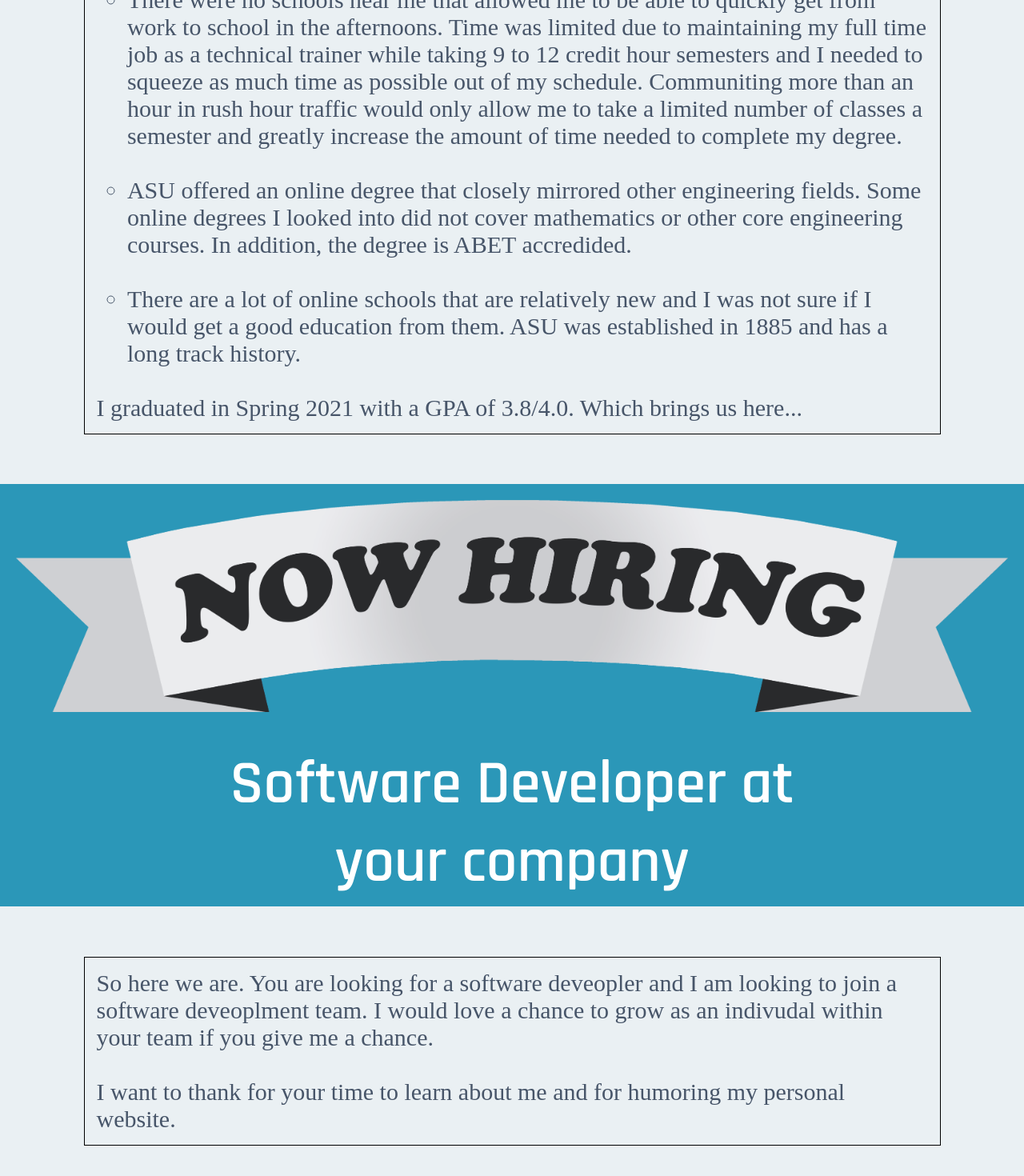
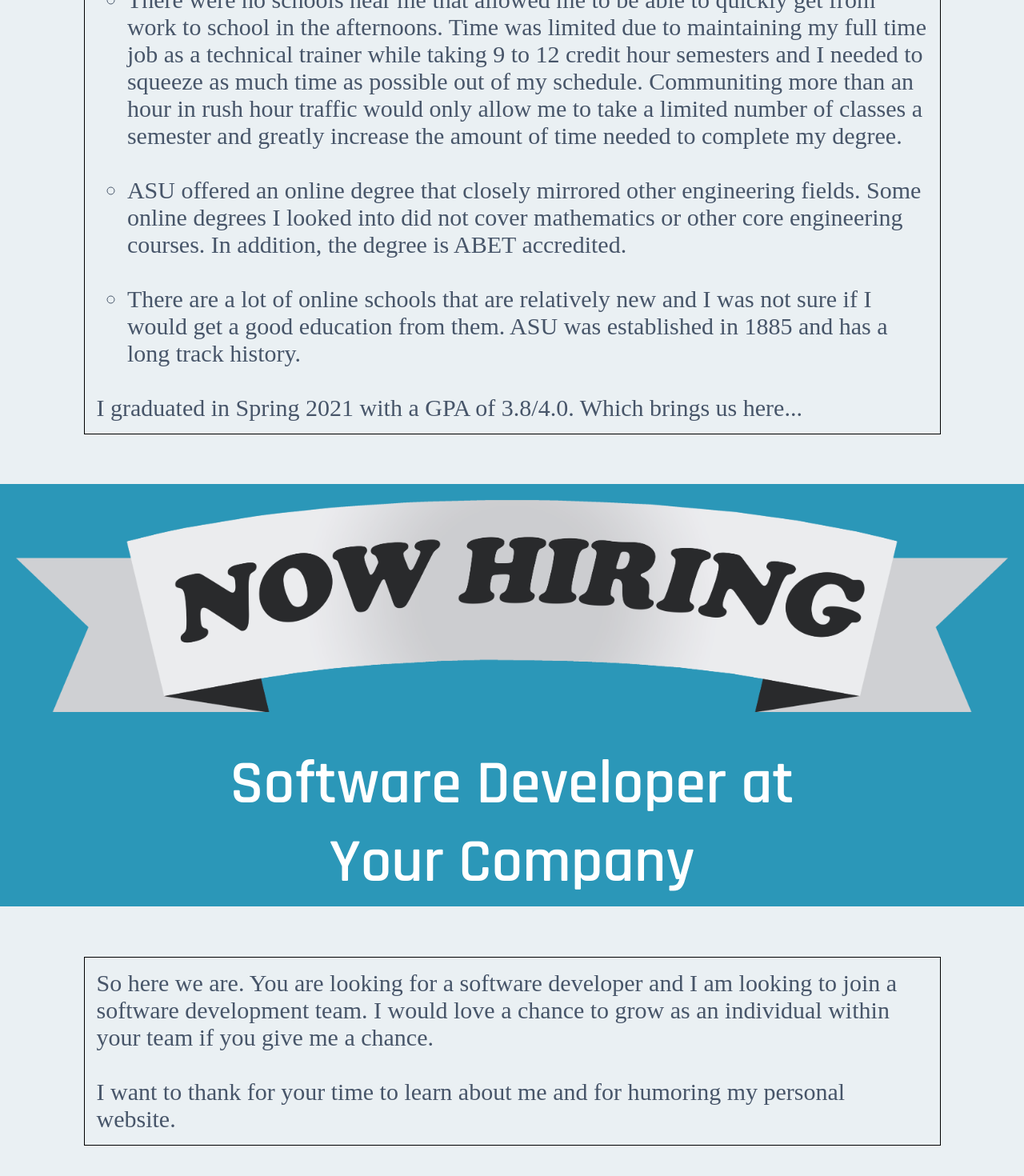
Before and after one commit to jfijewsk/React-Node-Site, a React (Create React App) app in the folder client/: page / in a window 1280 px wide. Shown: the part 5075-6545 px from the top of the page at 80% size. Built offline with nearby package versions, Linux system fonts and the light colour scheme; no server answers; a web font is replaced by a local one.

Commit message:
Fixed typos

```diff
--- a/client/src/components/CompanyName.js
+++ b/client/src/components/CompanyName.js
@@ -4,7 +4,7 @@ export default class CompanyName extends React.Component {
     constructor(props) {
       super(props);
 
-      this.state = {compName: 'your company',
+      this.state = {compName: 'Your Company',
                     apiAddress: '/api/json',
                     apiSuccess: 'fail'};
     }
@@ -20,9 +20,11 @@ export default class CompanyName extends React.Component {
     }
 
       render () {
-        //console.log("This is what react sees" + JSON.stringify(this.state));
+        console.log("This is what react sees" + JSON.stringify(this.state));
+        console.log("/n" + JSON.stringify(this.compName));
+
         if(this.state.apiSuccess === 'fail' || this.state.compName === this.state.ispName){
-            this.state.compName = 'your company';
+            this.state.compName = 'Your Company';
         }
 
           return(
--- a/client/src/components/Home.js
+++ b/client/src/components/Home.js
@@ -95,7 +95,7 @@ class Home extends Component {
                           was expected to memorize every step. We had around 6-7 main classes with roughly 2 week durations in our curriculum.
                           <br/><br/>
                           I was able to meet with people from all over the world
-                          and interact with people I would have never been able to connect with if I did not take this role. In addtion, seeing the light bulb go off when you convey an
+                          and interact with people I would have never been able to connect with if I did not take this role. In addition, seeing the light bulb go off when you convey an
                           idea to someone is a very satisfying reward. However, while having aspects of personal satisfaction sprinkled in did not offset the lack of creativity I am looking
                           for. Once I had mastered instructing all of our classes, besides the people, each day was the same so I started too look for a new field to learn.
 
@@ -123,7 +123,7 @@ class Home extends Component {
                           </li><br/>
                           <li className='ASU-list'>
                             ASU offered an online degree that closely mirrored other engineering fields. Some online degrees I looked into did not cover mathematics or other core engineering
-                            courses. In addition, the degree is ABET accredided.
+                            courses. In addition, the degree is ABET accredited.
                           </li><br/>
                           <li className='ASU-list'>
                             There are a lot of online schools that are relatively new and I was not sure if I would get a good education from them. ASU was established in 1885 and
@@ -147,8 +147,8 @@ class Home extends Component {
 
                       <div className='job-description'>
                         <div className='job-text'>
-                        So here we are. You are looking for a software deveopler and I am looking to join a software deveoplment team. I would love a chance to grow as an
-                        indivudal within your team if you give me a chance. <br/><br/>
+                        So here we are. You are looking for a software developer and I am looking to join a software development team. I would love a chance to grow as an
+                        individual within your team if you give me a chance. <br/><br/>
 
                         I want to thank for your time to learn about me and for humoring my personal website.
                         </div>
--- a/client/src/components/SiteDetails.js
+++ b/client/src/components/SiteDetails.js
@@ -13,7 +13,7 @@ function SiteDetails() {
             The site collects a client's IP address when they connect. This is used to record the traffic on the website and the organization who is connecting. All of this is
             stored in the MongoDB database. If the client's IP is unique and not in the database, a 3rd party API call will be sent out to retrieve the IP's organizational
             information if available. This is used on the home page to change the graphic at the bottom from displaying "Now hiring at your company" to "Now hiring at
-            [organization's name]. Since the service I am using to retrieve the IP information only allows a certain number of IP look ups a minute, it was important to make
+            [organization's name]"". Since the service I am using to retrieve the IP information only allows a certain number of IP look ups a minute, it was important to make
              use of their service as efficiently as possible. This is the reason the site only makes the API call when the visitor is unique to my database.
             <br/><br/>
             Visually here is how it all comes together:
```
Also changed, not shown: 1 other file (tests, documents, lock files or other folders).
